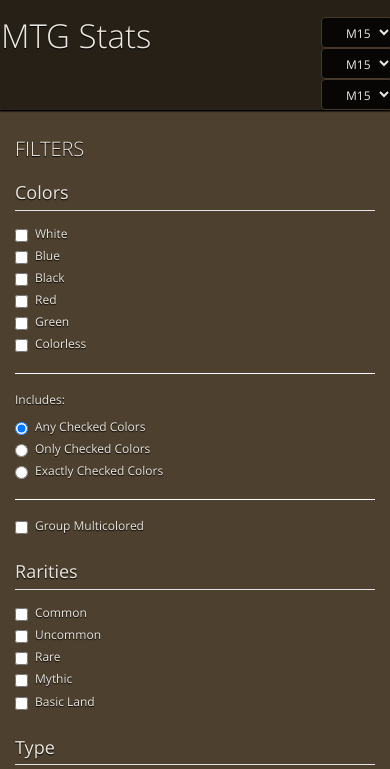
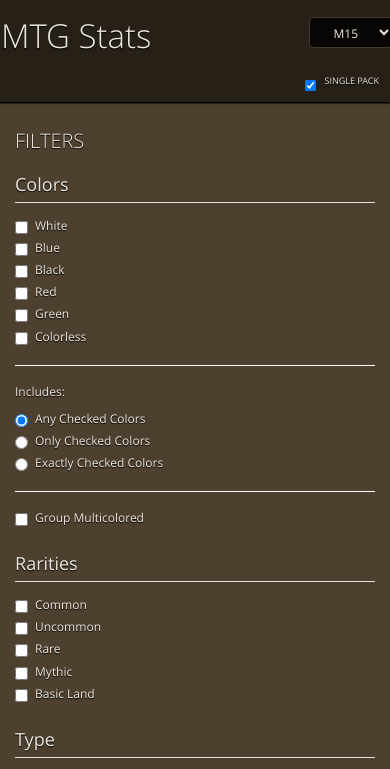
Before and after one commit to mchestnut/mtgStats, a plain HTML site: page app/index.html at #/main in a window 390 px wide. Shown: the top 769 px of the page. Drawn offline with Linux system fonts and the light colour scheme.

Commit message:
added option for single pack

```diff
--- a/app/_sass/bootstrap/_mtg.scss
+++ b/app/_sass/bootstrap/_mtg.scss
@@ -82,6 +82,18 @@
 		margin-left: 4px;
 		border-color: $brown-dark;
 	}
+
+	.checkbox {
+		font-size: .75em;
+		text-transform: uppercase;
+		padding-right: 10px;
+
+		input {
+			width: 11px;
+			margin-right: 4px;
+			vertical-align: bottom;
+		}
+	}
 }
 
 .content {
--- a/app/js/controllers.js
+++ b/app/js/controllers.js
@@ -36,14 +36,29 @@
 		}
 
 
+		/*
+		* toggle between single set and 3
+		*/
+
+		$scope.toggleSingle = function() {
+			sets.toggleSingle();
+			query.strings.abilities = checkbox.getQuery(abilities);
+			query.sets();
+		}
+
+
 		/*=================================
 		* init set data
 		=================================*/
 
+		if (sets.single) {
+			sets.toggleSingle();
+		}
+
 		/*
 		* get data for each set
 		*/
-		for (var i = 0; i < 3; i++) {
+		for (var i = 0; i < sets.selected.length; i++) {
 			if (sets.selected[i].data === null) {
 				sets.getData(sets.selected[i]);
 			}
--- a/app/js/services/cards.js
+++ b/app/js/services/cards.js
@@ -28,7 +28,7 @@
 			*/
 			root.list = [];
 
-			for (var i = 0; i < 3; i++) {
+			for (var i = 0; i < sets.selected.length; i++) {
 				root.list = root.list.concat(sets.selected[i].result.get());
 			}
 
--- a/app/js/services/details.js
+++ b/app/js/services/details.js
@@ -68,7 +68,7 @@
 			}
 
 
-			for (var i = 0; i < 3; i++) {
+			for (var i = 0; i < sets.selected.length; i++) {
 				if (sets.selected[i].result) {
 					totalCards += sets.selected[i].result.get().length;
 					avgCmc = findAvg('cmcs');
@@ -106,12 +106,15 @@
 			/*
 			* find average cards
 			*/
-			for (i = 0; i < 3; i++) {
+			for (i = 0; i < sets.selected.length; i++) {
 				root.data.push({'label': 'Average Qty in ' + sets.selected[i].name + ' Pack', 'value': avgCards[i]});
 			}
-			avgCardsTotal = avgCards[0] + avgCards[1] + avgCards[2];
-			avgCardsTotal = +(Math.round(avgCardsTotal + "e+2") + "e-2");
-			root.data.push({'label': 'Average Qty in Full Draft', 'value': avgCardsTotal});
+
+			if (sets.selected.length > 1) {
+				avgCardsTotal = avgCards[0] + avgCards[1] + avgCards[2];
+				avgCardsTotal = +(Math.round(avgCardsTotal + "e+2") + "e-2");
+				root.data.push({'label': 'Average Qty in Full Draft', 'value': avgCardsTotal});
+			}
 
 			/*
 			* once details updated, update cards list
--- a/app/js/services/graph.js
+++ b/app/js/services/graph.js
@@ -93,7 +93,7 @@
 			var combineResults = function(metricSet) {
 				var tResults = [];
 
-				for (var j = 0; j < 3; j++) {
+				for (var j = 0; j < sets.selected.length; j++) {
 					if (sets.selected[j].result) {
 						for (var attr in sets.selected[j].metrics[metricSet]) {
 							if (tResults[attr]) {
@@ -149,7 +149,7 @@
 				* for each set, if result set exists
 				* get maximum quantity of metric
 				*/
-				for (var j = 0; j < 3; j++) {
+				for (var j = 0; j < sets.selected.length; j++) {
 					if (sets.selected[j].result) {
 						if (sets.selected[j].result.get().length > maxQty) {
 							maxQty = sets.selected[j].result.get().length;
@@ -162,7 +162,7 @@
 				* for each set, if result set exists
 				* get height and create new bar
 				*/
-				for (j = 0; j < 3; j++) {
+				for (j = 0; j < sets.selected.length; j++) {
 					if (sets.selected[j].result) {
 						pushBar(sets.selected[j].result.get().length, sets.selected[j].name);
 					}
--- a/app/js/services/metrics.js
+++ b/app/js/services/metrics.js
@@ -25,7 +25,7 @@
 				{'label': 'Ratings', 'name': 'rating'},
 				{'label': 'Abilities', 'name': 'abilities'}
 			];
-		this.selected = 'set';
+		this.selected = 'color';
 
 
 		/*=================================
@@ -37,7 +37,7 @@
 			/*
 			* for each set
 			*/
-			for (var i = 0; i < 3; i++) {
+			for (var i = 0; i < sets.selected.length; i++) {
 
 				var result = sets.selected[i].result.get(),
 					rLength = result.length;
--- a/app/js/services/query.js
+++ b/app/js/services/query.js
@@ -36,9 +36,9 @@
 			var ready = true;
 
 			/************************
-			* for each of the 3 selected sets
+			* for each of the selected sets
 			************************/
-			for (var i = 0; i < 3; i++) {
+			for (var i = 0; i < sets.selected.length; i++) {
 
 				/*
 				* if the set has a Taffy DB assigned
--- a/app/js/services/sets.js
+++ b/app/js/services/sets.js
@@ -77,11 +77,36 @@
 				}
 			}
 		];
+		this.single = true;
+		this.stored = [];
 
 
 		/*=================================
 		* public methods
 		=================================*/
+
+		this.toggleSingle = function() {
+			if (root.single) {
+
+				// store 2 sets
+				root.stored[0] = root.selected[1];
+				root.stored[1] = root.selected[2];
+				root.selected.splice(1, 2);
+				root.getData(root.selected[0]);
+
+			} else {
+
+				// restore 2 sets
+				console.log('restore 2 sets');
+				root.selected[1] = root.stored[0];
+				root.selected[2] = root.stored[1];
+				root.stored = [];
+
+				for (var i = 0; i < root.selected.length; i++) {
+					root.getData(root.selected[i]);
+				}
+			}
+		};
 
 		this.getData = function(selected) {
 
@@ -111,7 +136,7 @@
 				selected.abilities = selected.data({'abilities': {'isArray': true}}).get();
 				selected.data({'abilities': {'isArray': true}}).remove(false);
 
-				for (var i = 0; i < 3; i++) {
+				for (var i = 0; i < root.selected.length; i++) {
 					if (root.selected[i].abilities.length) {
 						// get length of abilities list
 						var aLength = root.selected[i].abilities[0].abilities.length;
--- a/app/partials/main.html
+++ b/app/partials/main.html
@@ -6,6 +6,13 @@
 				<select class="form-control select" ng-repeat="selected in sets.selected" ng-model="selected.name" ng-change="getData(selected)">
 					<option value="{{set}}" ng-repeat="set in sets.list" ng-selected="{{selected.name == set}}">{{set}}</option>
 				</select>
+				<br />
+				<div class="checkbox pull-right">
+					<label>
+						<input type="checkbox" ng-model="sets.single" ng-change="toggleSingle()" />
+						Single Pack
+					</label>
+				</div>
 			</form>
 		</nav>
 	</div>
```
Also changed, not shown: app/css/bootstrap.css.
